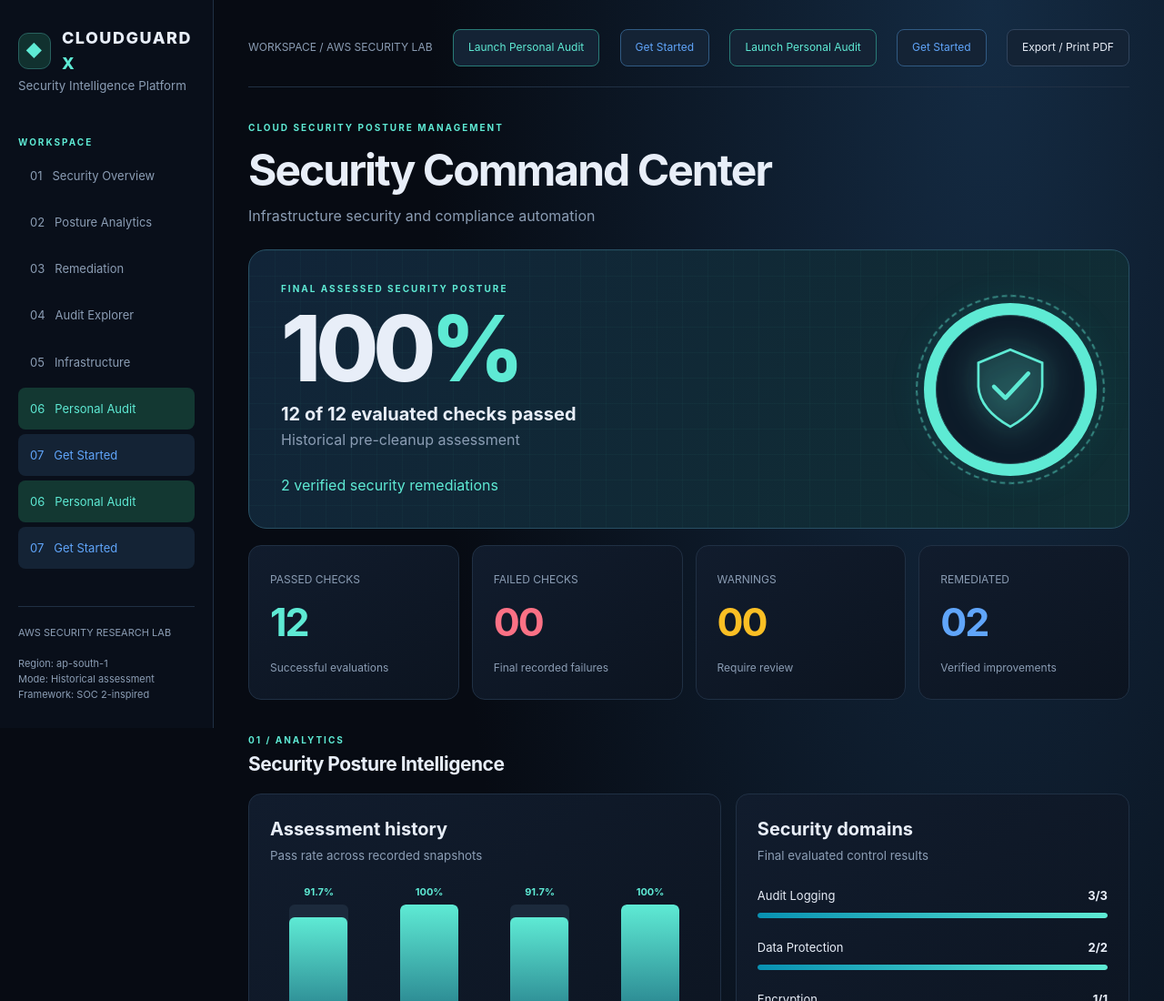
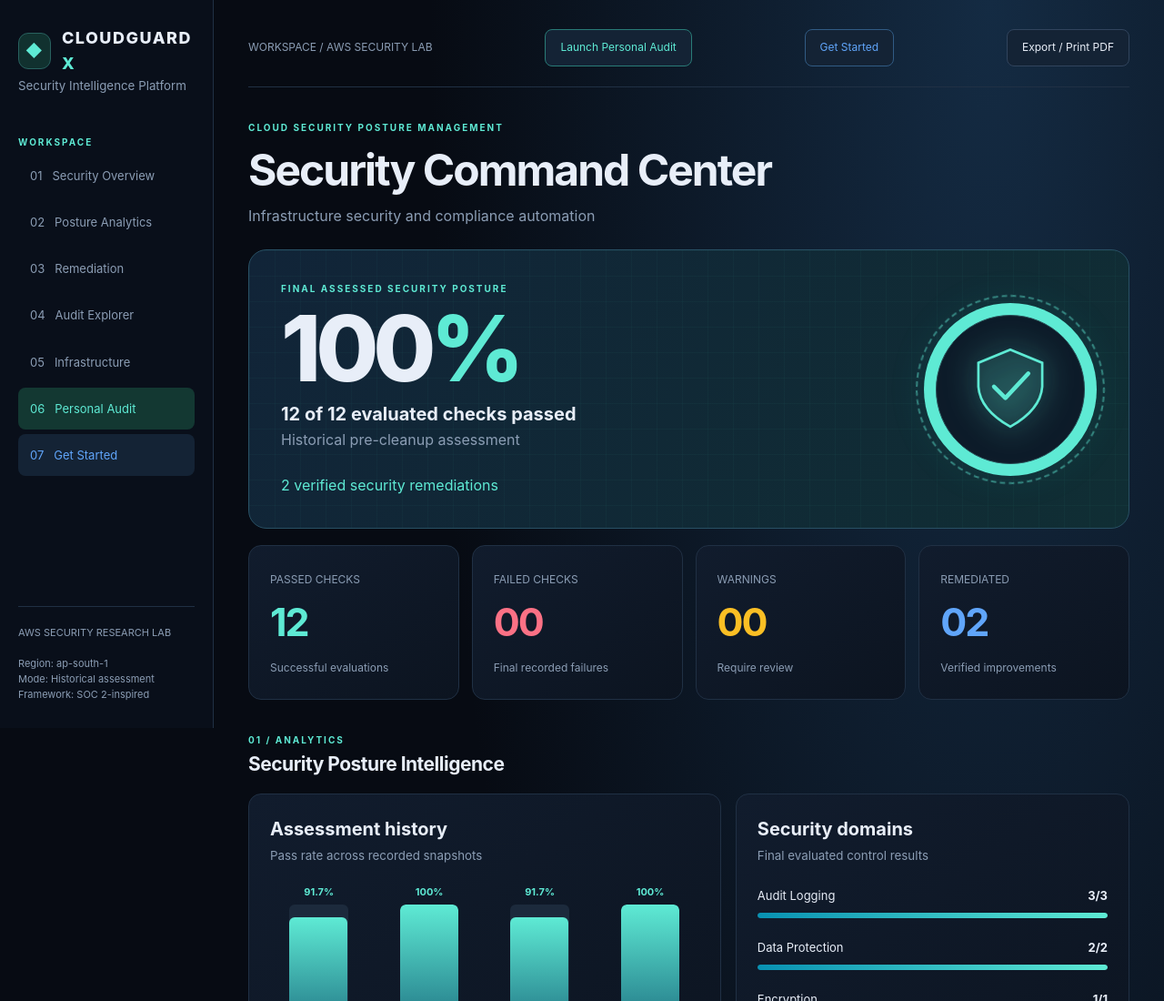
Before and after one commit to omsoniii/CloudGuard-X, a plain HTML site: page docs/index.html in a window 1280 px wide. Shown: the top 1100 px of the page at 91% size. Drawn offline with Linux system fonts and the light colour scheme.

Commit message:
Fix duplicate dashboard navigation links

```diff
--- a/docs/index.html
+++ b/docs/index.html
@@ -543,14 +543,8 @@ footer {
    style="color:#60a5fa;background:#142335;">
     07 &nbsp; Get Started
 </a>
-    <a href="personal-audit.html"
-    style="color:#5eead4;background:#133832;">
-    06 &nbsp; Personal Audit
-</a>
-<a href="get-started.html"
-style="color:#60a5fa;background:#142335;">
- 07 &nbsp; Get Started
-</a>
+
+
   </nav>
 
   <div class="sidebar-bottom">
@@ -565,16 +559,7 @@ style="color:#60a5fa;background:#142335;">
 
 <div class="topbar between">
   <span class="muted">WORKSPACE / AWS SECURITY LAB</span>
-  <a class="btn"
-  href="personal-audit.html"
-  style="color:#5eead4;border-color:#297b77;">
-    Launch Personal Audit
-</a>
-<a class="btn"
-   href="get-started.html"
-   style="color:#60a5fa;border-color:#315b84;">
-    Get Started
-</a>
+
 <a class="btn"
    href="personal-audit.html"
    style="color:#5eead4;border-color:#297b77;">
```
